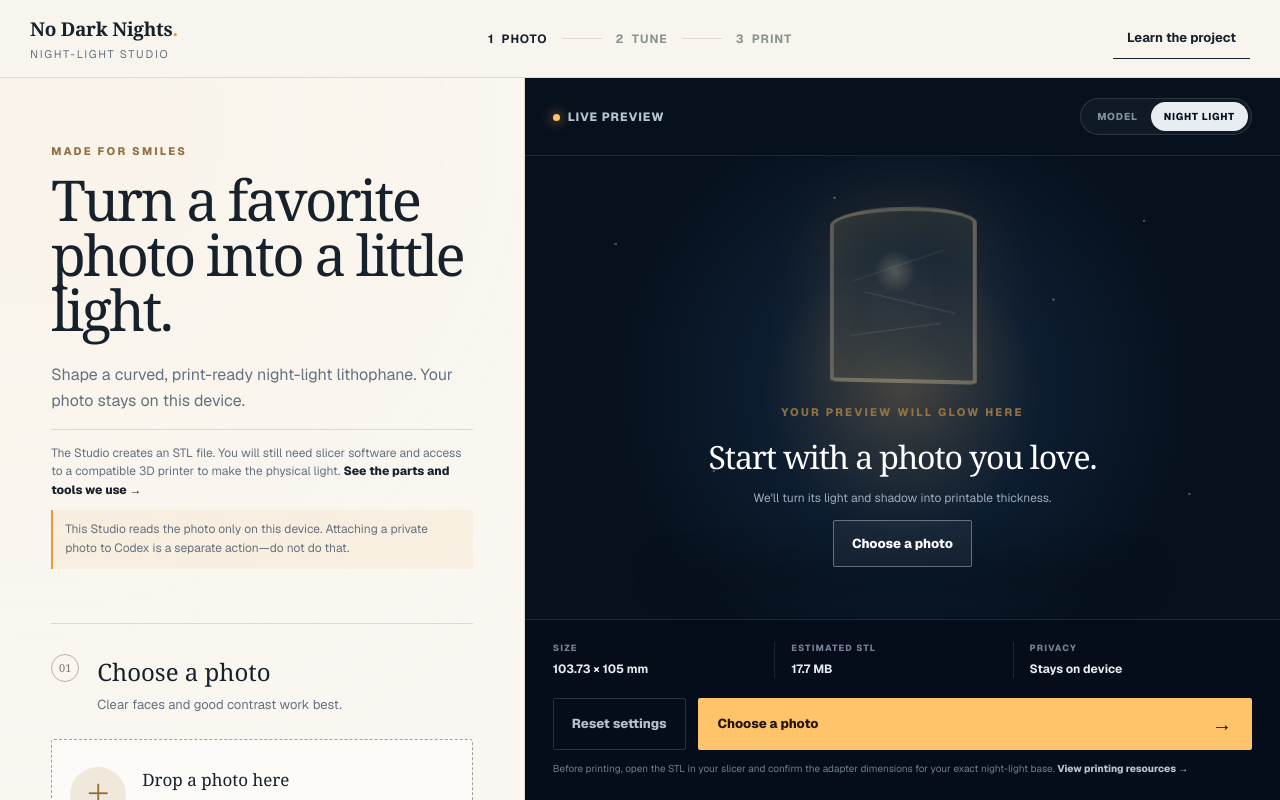
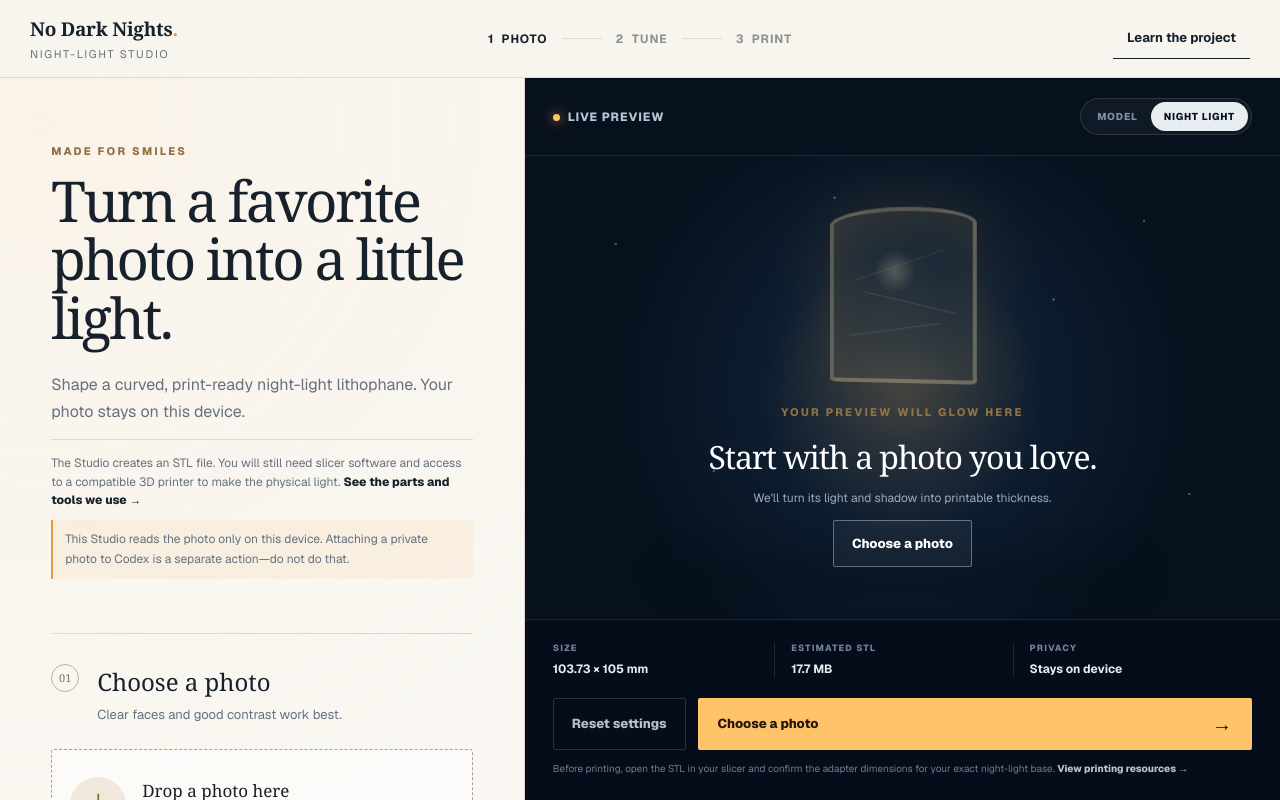
Before and after one commit to prichardsondev/no-dark-nights, a Next.js app: page /studio in a window 1280 px wide. Shown: the top 800 px of the page. Built offline with nearby package versions, Linux system fonts and the light colour scheme.

Commit message:
Give Studio heading more line spacing

```diff
--- a/app/globals.css
+++ b/app/globals.css
@@ -176,7 +176,7 @@ summary:focus-visible {
   font-size: clamp(42px, 4.4vw, 70px);
   font-weight: 400;
   letter-spacing: -0.045em;
-  line-height: 0.98;
+  line-height: 1.04;
 }
 
 .panel-intro p {
```
Also changed, not shown: 1 other file (tests, documents, lock files or other folders).
